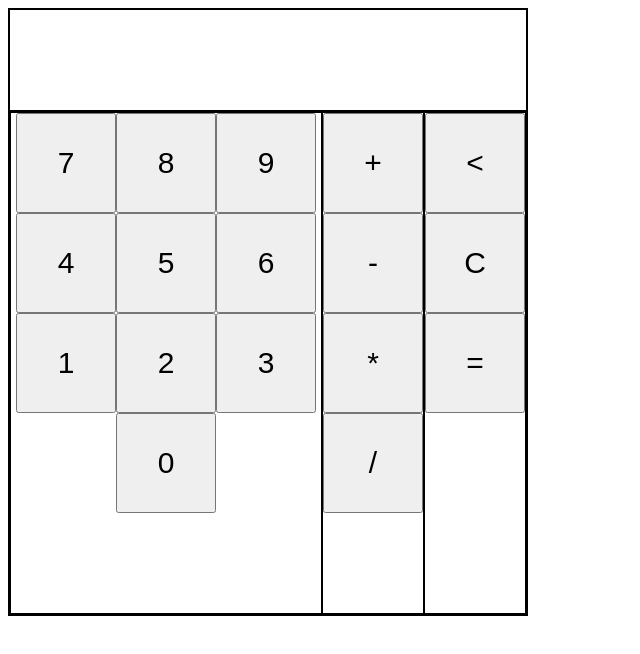
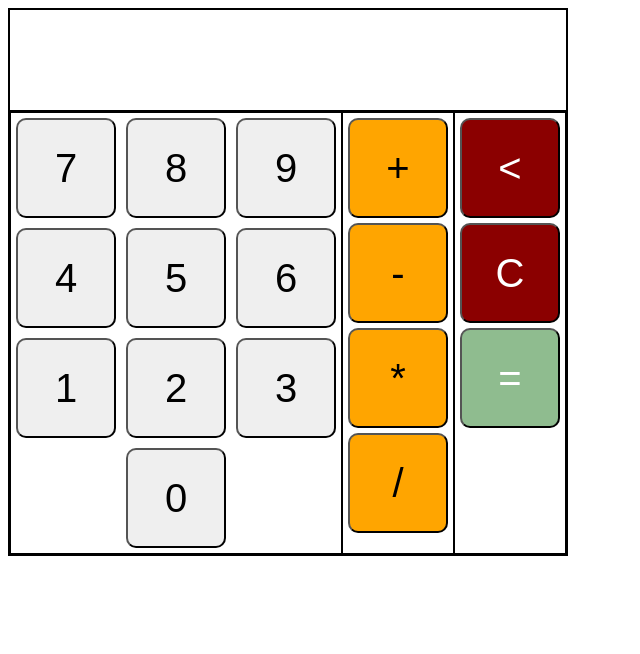
Before and after one commit to Slyor/calc-js, a plain HTML site: page index.html in a window 1280 px wide. Shown: the whole page, without its empty margins (0-640 px from the left). Drawn offline with Linux system fonts and the light colour scheme.

Commit message:
small changes

```diff
--- a/style.css
+++ b/style.css
@@ -19,17 +19,19 @@ div{
 button{
   height: 100px;
   width: 100px;
-  font-size: 30px;
+  font-size: 40px;
   display: flex;
   justify-content: center;
   align-items: center;
   flex-direction: row;
+  border-radius: 10px;
+  margin: 5px;
 }
 
 .numbers{
   display: flex;
-  width: 310px;
-  height: 500px;
+  width: 330px;
+  height: fit-content;
   flex-wrap: wrap;
   flex-direction: row-reverse;
   align-content: flex-start;
@@ -38,9 +40,19 @@ button{
 
 .operations{
   width: fit-content
+} .operations button{
+  background-color: orange;
 }
 
 .buttons{
   display: flex;
   width: fit-content;
 }
+
+.misc button{
+  background-color: darkred;
+  color: white;
+}
+#equal{
+  background: darkseagreen;
+}
```
